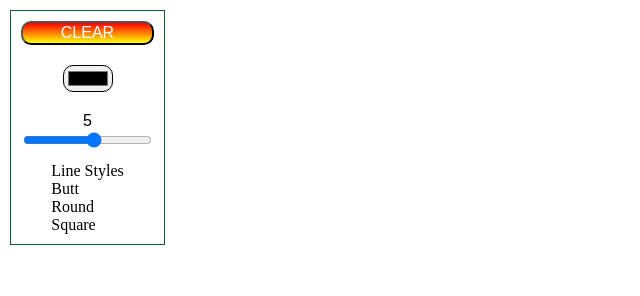
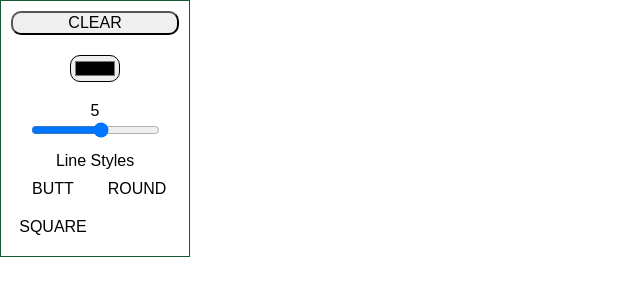
Before and after one commit to Capocaccia/canvasFun, a plain HTML site: page index.html in a window 1280 px wide. Shown: the whole page, without its empty margins (0-640 px from the left). Drawn offline with Linux system fonts and the light colour scheme.

Commit message:
adds styles for line style choices

```diff
--- a/css/base.css
+++ b/css/base.css
@@ -1,6 +1,8 @@
 html, body {
     margin:0;
     position: relative;
+    font-size: 16px;
+    font-family: arial;
 }
 
 .pallet {
@@ -20,22 +22,18 @@ html, body {
     top: 0;
     left: 0;
     padding: 10px;
-    margin: 10px;
 }
 
 .clear {
-    background: linear-gradient(red, yellow);
-    color: white;
-    font-size: 16px;
+    color: black;
     text-transform: uppercase;
     width: 100%;
     border-radius: 10px;
+    font-size: 16px;
 }
 
 .width-counter {
     text-align: center;
-    font-size: 16px;
-    font-family: arial;
 }
 
 .width-select-group {
@@ -45,3 +43,29 @@ html, body {
 .color-picker {
     border-radius: 10px;
 }
+
+.line-types {
+    text-align: center;
+    width: 100%;
+}
+
+.line-types-groups {
+    display: flex;
+    justify-content: space-between;
+    flex-wrap: wrap;
+    text-align: center;
+}
+
+.line-type {
+    display: flex;
+    flex-direction: column;
+    flex-basis: 50%;
+    padding: 10px 0;
+    box-sizing: border-box;
+    text-align: center;
+    text-transform: uppercase;
+}
+
+.line-type:hover {
+    cursor: pointer;
+}
```
